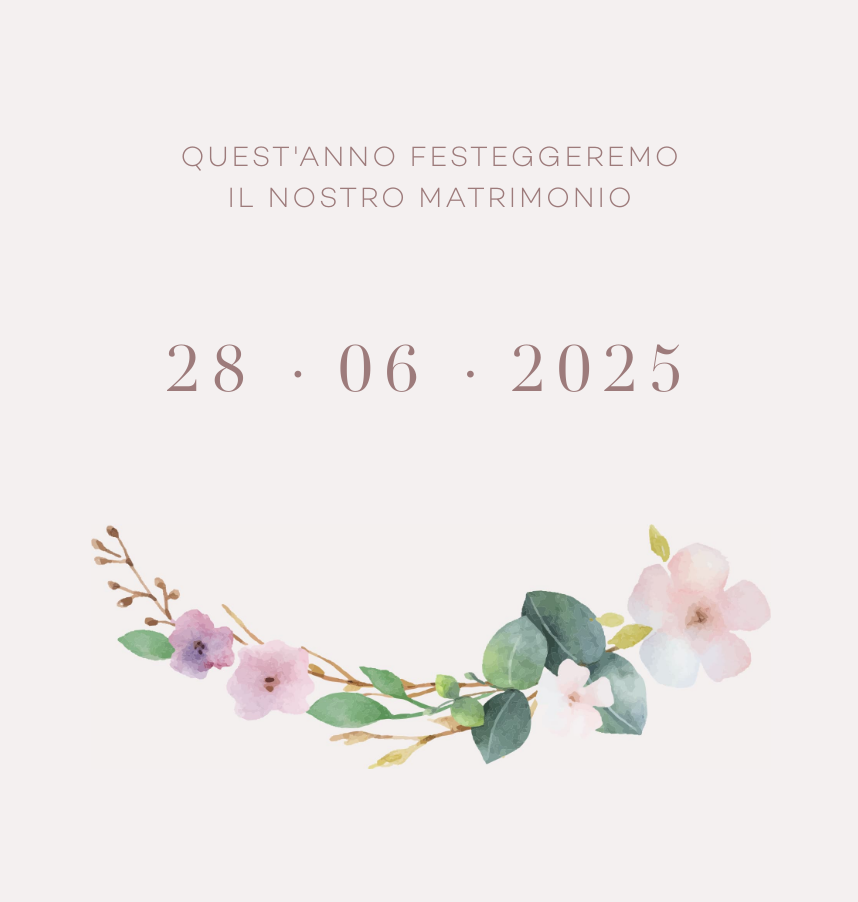
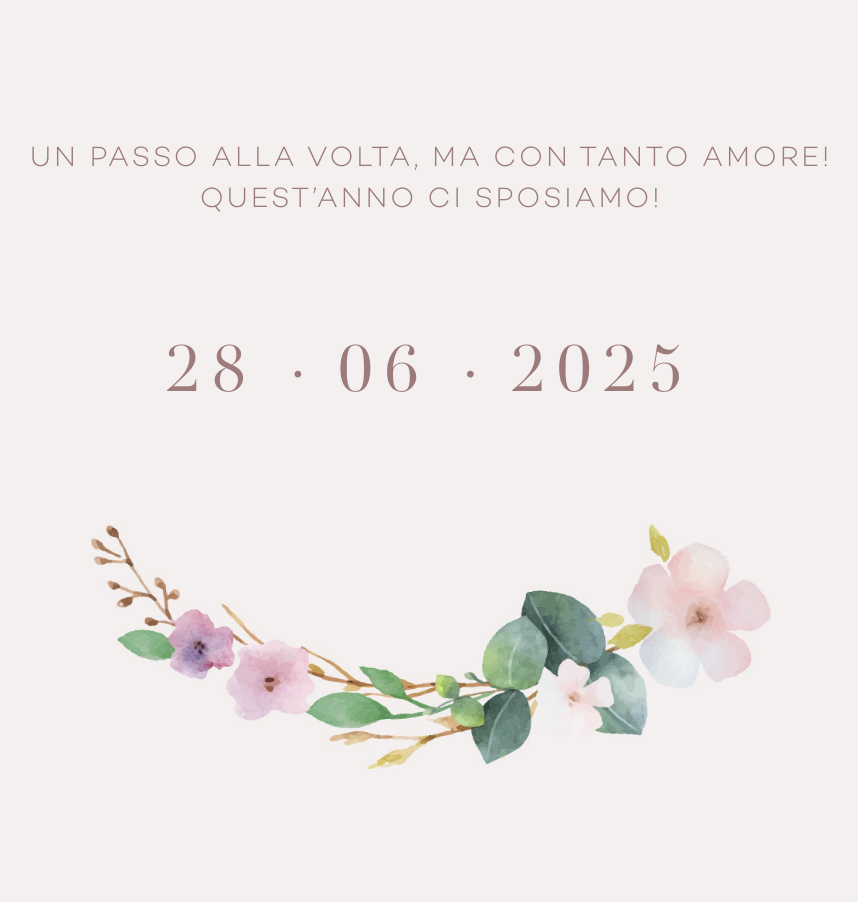
Before and after one commit to davpodda/davpodda.github.io, a plain HTML site: page index.html in a window 1280 px wide. Shown: the part 800-1702 px from the top of the page, without its empty margins (209-1067 px from the left). Drawn offline with Linux system fonts and the light colour scheme.

Commit message:
Update index.html

```diff
--- a/index.html
+++ b/index.html
@@ -71,8 +71,8 @@
 
     <div class="text">
         <p class="text-big">
-            Quest'anno festeggeremo<br>
-            il nostro matrimonio
+            Un passo alla volta, ma con tanto Amore!<br>
+            Quest’anno ci sposiamo!
         </p>
     </div>
 
```
